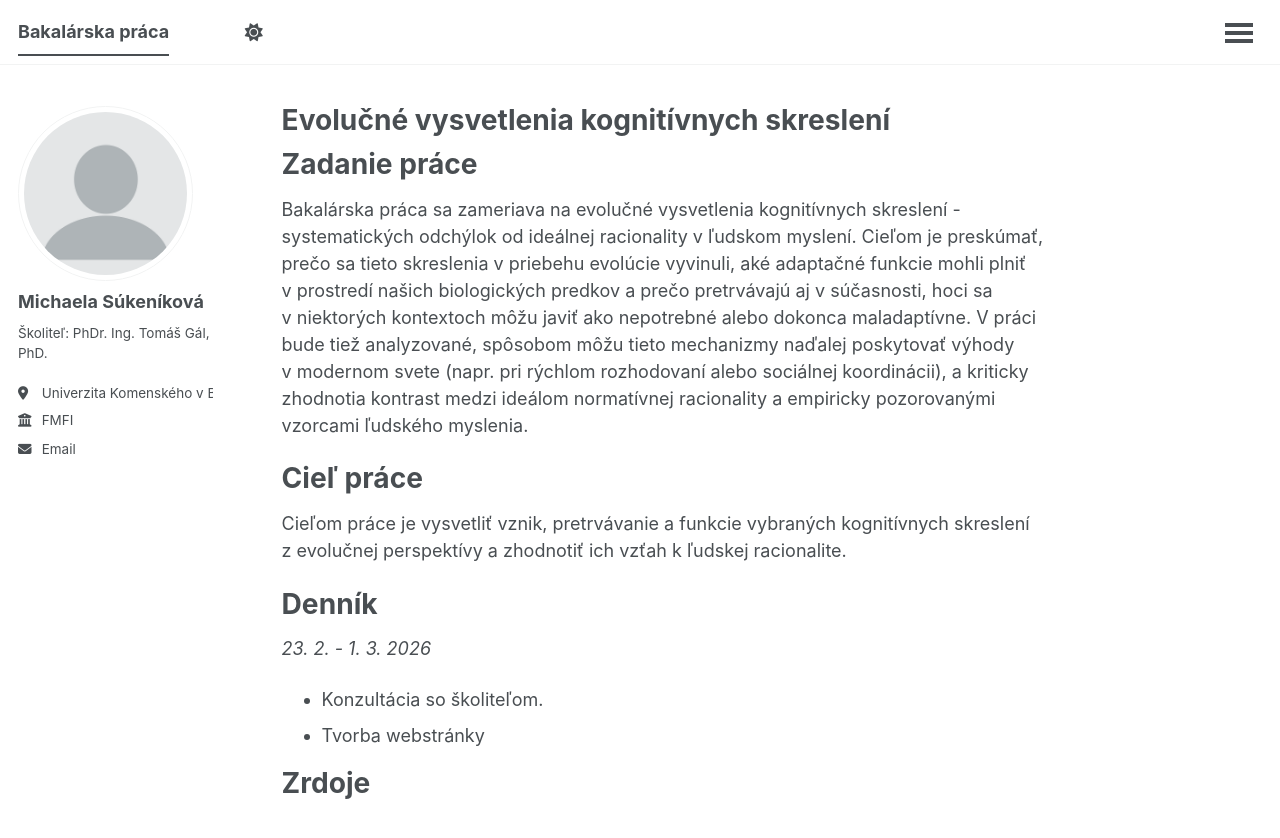
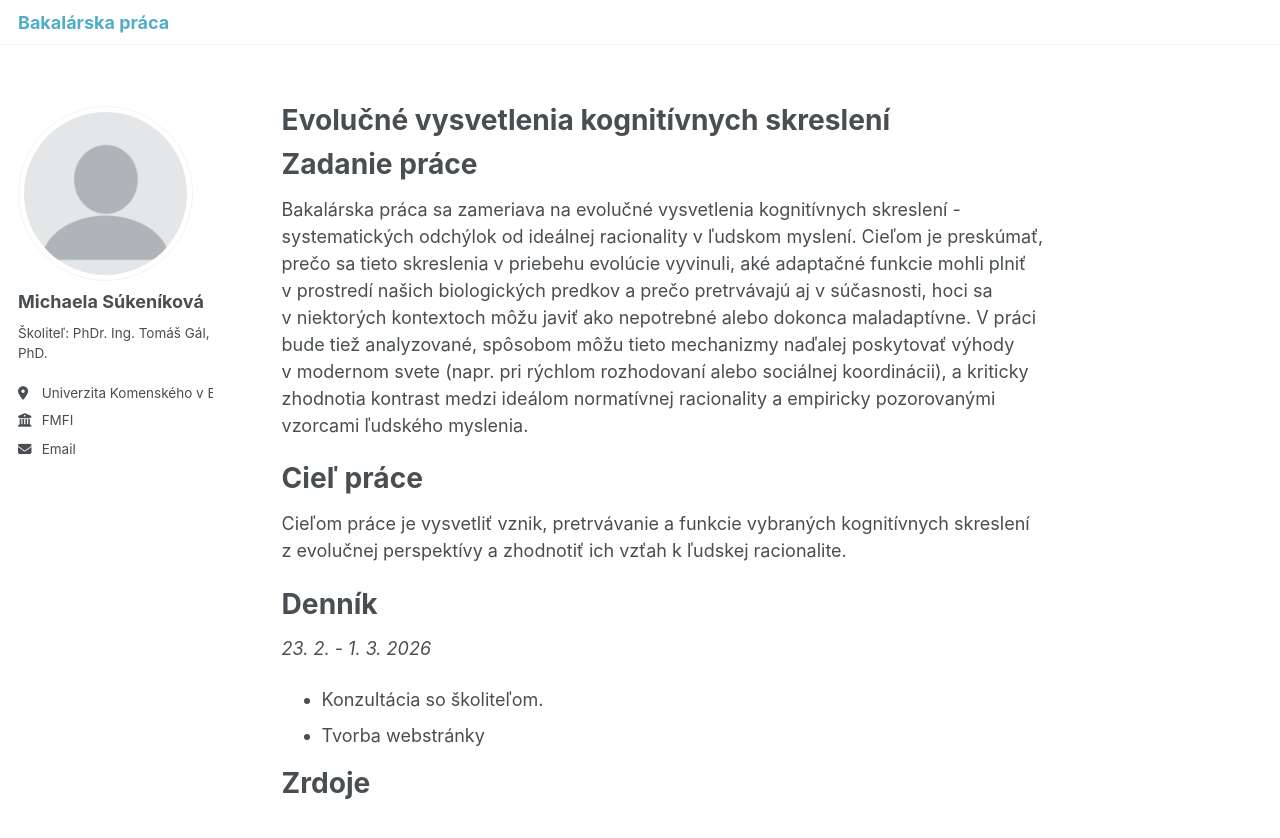
Before and after one commit to sumiuniba/sumiuniba.github.io, a Jekyll site: the page built from _pages/about.md, in a window 1280 px wide and 1004 px high. Shown: the top 838 px of the window. Built offline with Jekyll 4.4.1, drawn with Linux system fonts in a browser that asks for light colours.

Commit message:
Update masthead.html

```diff
--- a/_includes/masthead.html
+++ b/_includes/masthead.html
@@ -2,28 +2,13 @@
 <div class="masthead">
   <div class="masthead__inner-wrap">
     <div class="masthead__menu">
-      <nav id="site-nav" class="greedy-nav">
-        <button><span class="navicon"></span></button>
-        <ul class="visible-links">
-          <li class="masthead__menu-item masthead__menu-item--lg persist {% if page.url == '/' or page.url == '/index.html' %}selected{% endif %}">
-            <a href="{{ base_path }}/">{{ site.title }}</a>
-          </li>
-          {% for link in site.data.navigation.main %}
-            {% if link.url contains 'http' %}
-              {% assign domain = '' %}
-            {% else %}
-              {% assign domain = base_path %}
-            {% endif %}
-            <li class="masthead__menu-item {% if page.url contains link.url and link.url != '/' %}selected{% endif %}">
-              <a href="{{ domain }}{{ link.url }}">{{ link.title }}</a>
-            </li>
-          {% endfor %}
-          <li id="theme-toggle" class="masthead__menu-item persist tail">
-            <a role="button" aria-labelledby="theme-icon"><i id="theme-icon" class="fa-solid fa-sun" aria-hidden="true" title="toggle theme"></i></a>
-          </li>
-        </ul>
-        <ul class="hidden-links hidden"></ul>
+
+      <nav class="simple-nav">
+        <div class="masthead__menu-item masthead__menu-item--lg">
+          <a href="{{ base_path }}/">{{ site.title }}</a>
+        </div>
       </nav>
+
     </div>
   </div>
 </div>
```
